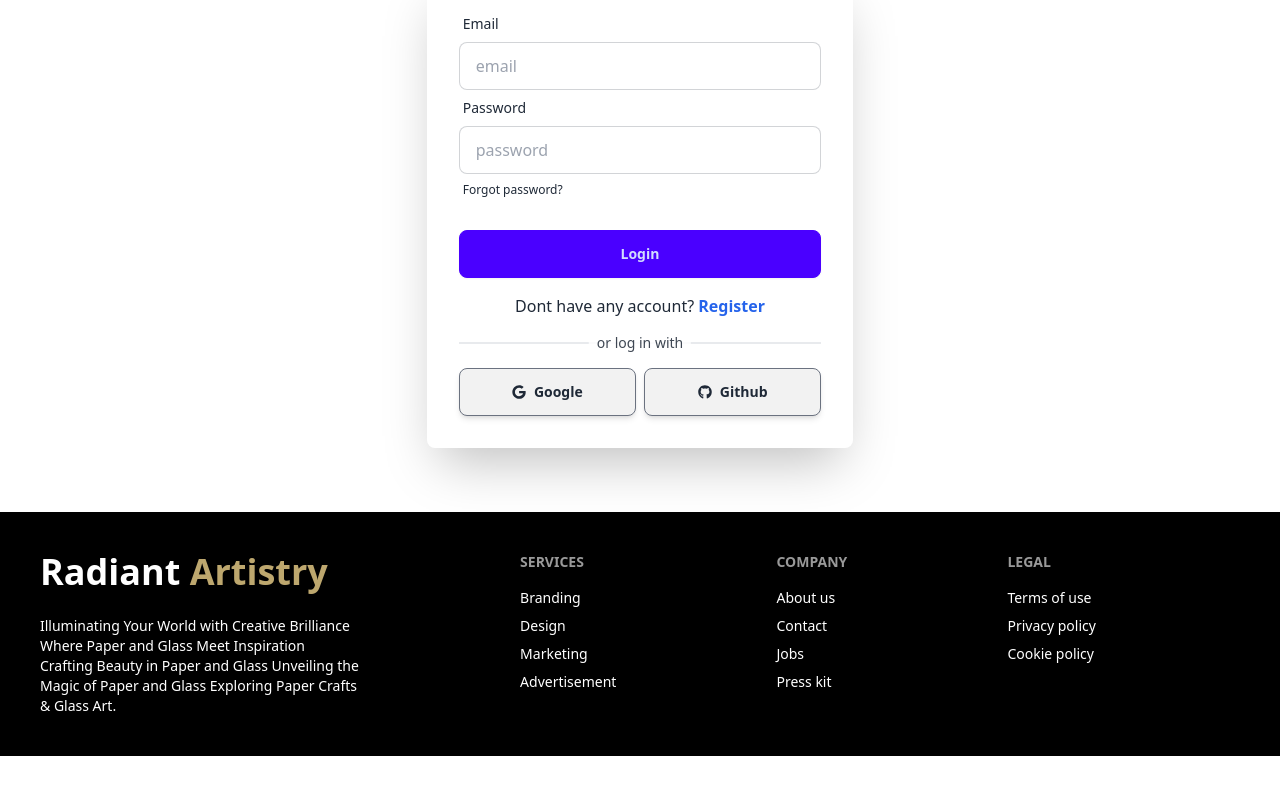
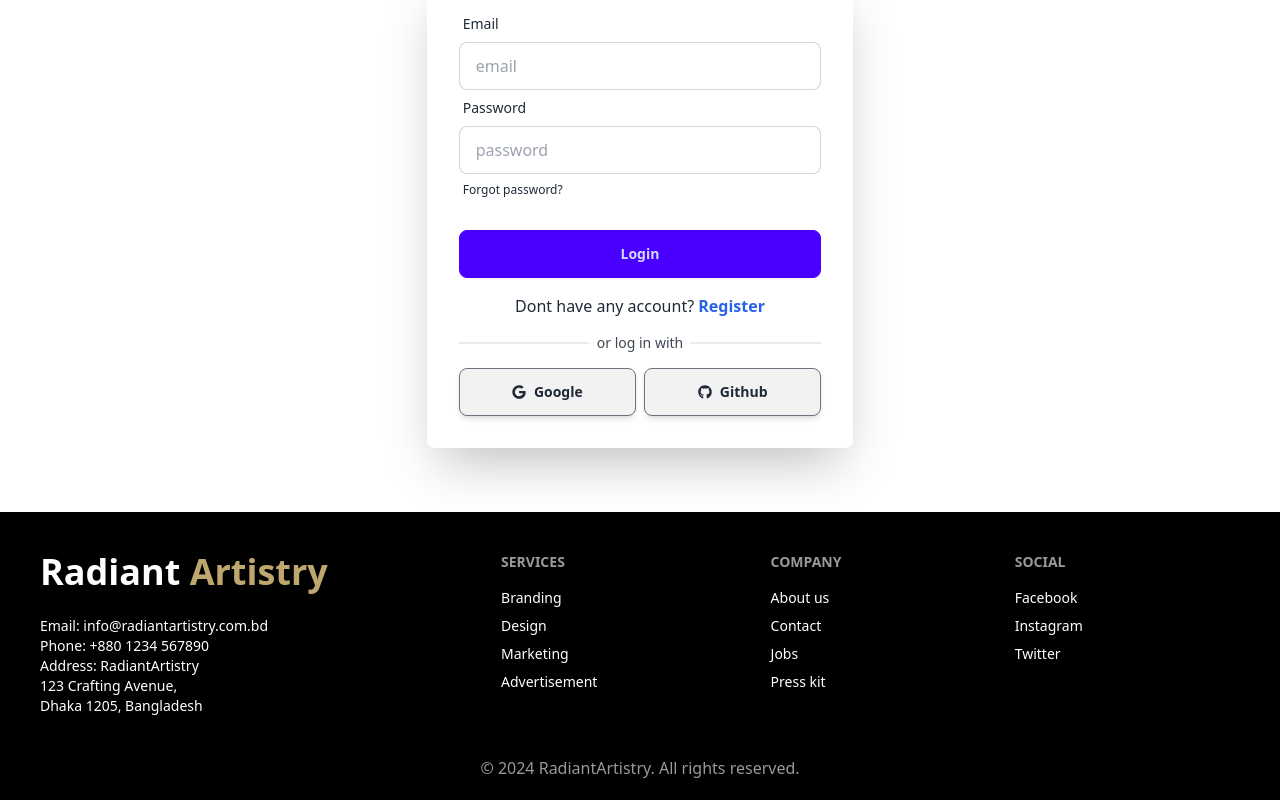
Before and after one commit to ZakariaBinMoti/radiant-artistry-MERN, a React (Vite) app: page /login in a window 1280 px wide. Shown: the part 202-1002 px from the top of the page. Before the commit the page ends 958 px from the top, so only its background shows below. Built offline with nearby package versions, Linux system fonts and the light colour scheme; no server answers.

Commit message:
readme file added

```diff
--- a/src/pages/MyArtsAndCrafts/MyArtsAndCrafts.jsx
+++ b/src/pages/MyArtsAndCrafts/MyArtsAndCrafts.jsx
@@ -35,7 +35,12 @@ const MyArtsAndCrafts = () => {
           {myitems.length > 0 ? (
             <div className="grid grid-cols-1 gap-5 md:grid-cols-2 lg:grid-cols-3 mt-8">
               {myitems.map((craft) => (
-                <MyItemsCard key={craft._id} craft={craft}></MyItemsCard>
+                <MyItemsCard
+                  key={craft._id}
+                  craft={craft}
+                  myitems={myitems}
+                  setMyitems={setMyitems}
+                ></MyItemsCard>
               ))}
             </div>
           ) : (
--- a/src/pages/Shared/Footer/Footer.jsx
+++ b/src/pages/Shared/Footer/Footer.jsx
@@ -4,10 +4,11 @@ const Footer = () => {
       <div className="footer p-10  text-white max-w-7xl mx-auto">
         <aside>
           <a className="text-4xl mb-4 font-extrabold font-bodoni">
-          Radiant <span className="text-[#BDA76E]">Artistry</span>{" "}
+            Radiant <span className="text-[#BDA76E]">Artistry</span>{" "}
           </a>
           <p className="max-w-80">
-          Illuminating Your World with Creative Brilliance Where Paper and Glass Meet Inspiration Crafting Beauty in Paper and Glass Unveiling the Magic of Paper and Glass Exploring Paper Crafts & Glass Art.{" "}
+            Email: <a href="mailto:info@radiantartistry.com.bd">info@radiantartistry.com.bd</a> <br /> Phone: +880 1234 567890 <br /> Address:
+            RadiantArtistry <br /> 123 Crafting Avenue, <br /> Dhaka 1205, Bangladesh{" "}
           </p>
         </aside>
         <nav>
@@ -25,11 +26,14 @@ const Footer = () => {
           <a className="link link-hover">Press kit</a>
         </nav>
         <nav>
-          <h6 className="footer-title">Legal</h6>
-          <a className="link link-hover">Terms of use</a>
-          <a className="link link-hover">Privacy policy</a>
-          <a className="link link-hover">Cookie policy</a>
+          <h6 className="footer-title">Social</h6>
+          <a className="link link-hover">Facebook</a>
+          <a className="link link-hover">Instagram</a>
+          <a className="link link-hover">Twitter</a>
         </nav>
+      </div>
+      <div>
+      <p className="text-white opacity-60 text-center pb-5">&copy; <span>2024</span> RadiantArtistry. All rights reserved.</p>
       </div>
     </footer>
   );
--- a/src/pages/Shared/MyItemsCard/MyItemsCard.jsx
+++ b/src/pages/Shared/MyItemsCard/MyItemsCard.jsx
@@ -1,7 +1,7 @@
 import { Link } from "react-router-dom";
 import Swal from "sweetalert2";
 
-const MyItemsCard = ({ craft }) => {
+const MyItemsCard = ({ craft, myitems, setMyitems }) => {
   const {
     _id,
     image,
@@ -37,6 +37,10 @@ const MyItemsCard = ({ craft }) => {
                 text: "Your Craft item has been deleted.",
                 icon: "success",
               });
+
+              const remaining = myitems.filter(item => item._id !== _id);
+              setMyitems(remaining);
+
             }
           });
       }
```
Also changed, not shown: .eslintrc.cjs, 1 other file (tests, documents, lock files or other folders).
